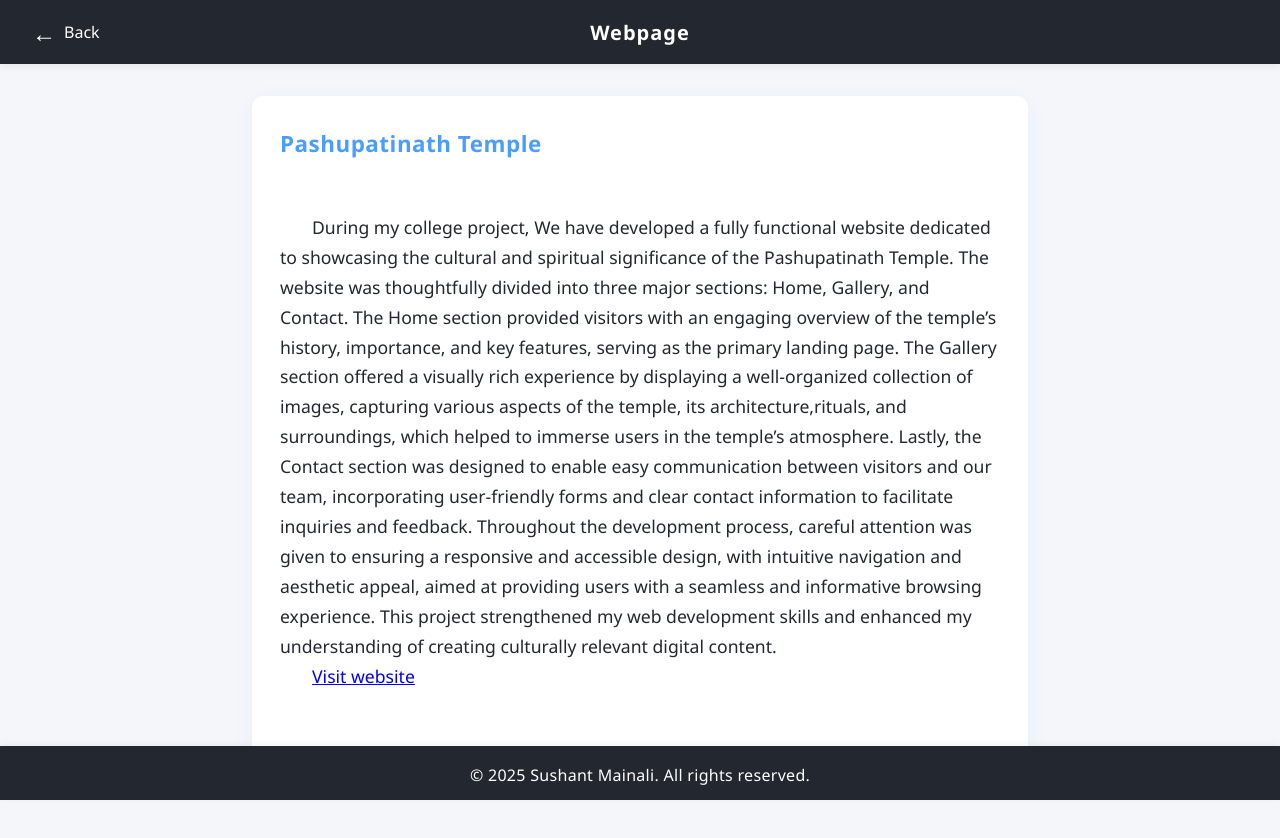
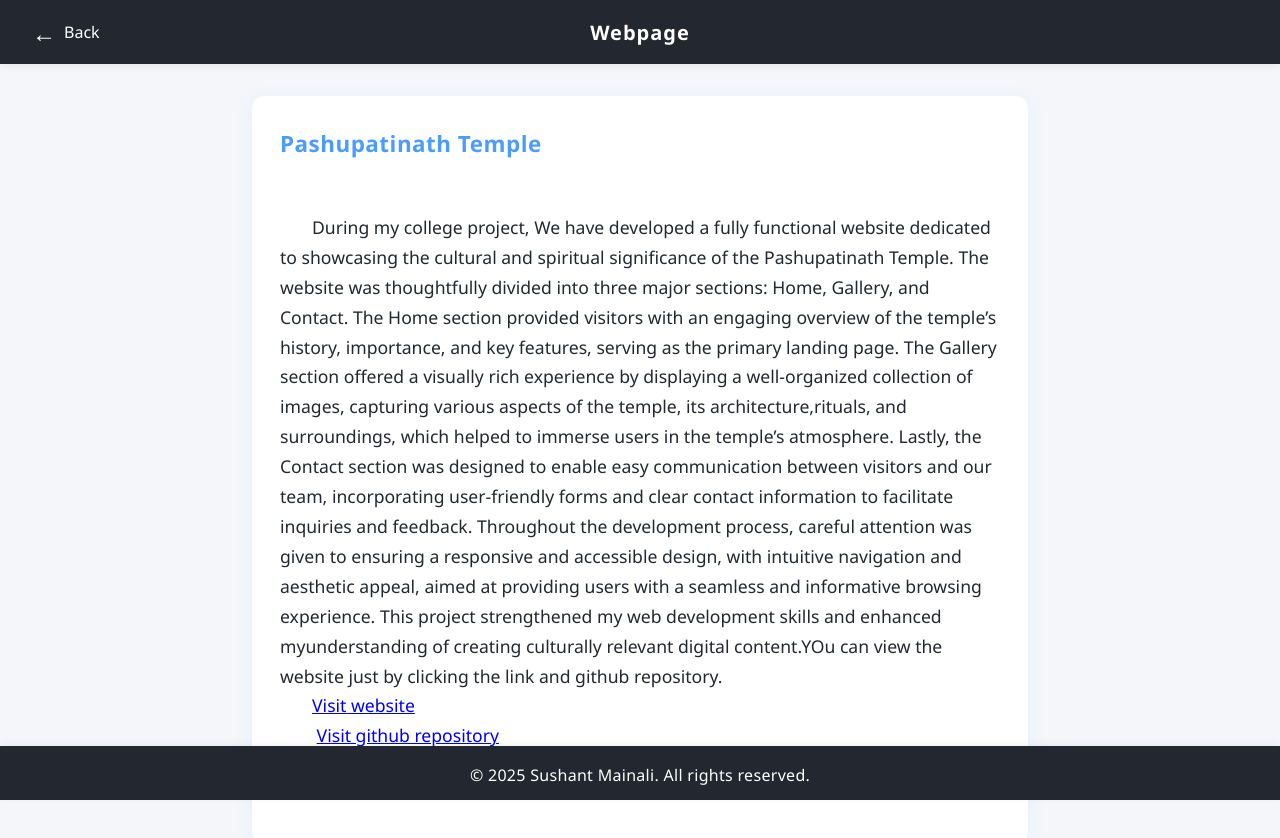
Before and after one commit to Sushantdev170/portfolio, a plain HTML site: page templepage.html in a window 1280 px wide. Drawn offline with Linux system fonts and the light colour scheme.

Commit message:
Update templepage.html

```diff
--- a/templepage.html
+++ b/templepage.html
@@ -221,8 +221,9 @@
     <div class="project-details-container">
       <div class="project-details-title">Pashupatinath Temple</div>
       <div class="project-details-text" id="projectText">
-       During my college project, We have developed a fully functional website dedicated to showcasing the cultural and spiritual significance of the Pashupatinath Temple. The website was thoughtfully divided into three major sections: Home, Gallery, and Contact. The Home section provided visitors with an engaging overview of the temple’s history, importance, and key features, serving as the primary landing page. The Gallery section offered a visually rich experience by displaying a well-organized collection of images, capturing various aspects of the temple, its architecture,rituals, and surroundings, which helped to immerse users in the temple’s atmosphere. Lastly, the Contact section was designed to enable easy communication between visitors and our team, incorporating user-friendly forms and clear contact information to facilitate inquiries and feedback. Throughout the development process, careful attention was given to ensuring a responsive and accessible design, with intuitive navigation and aesthetic appeal, aimed at providing users with a seamless and informative browsing experience. This project strengthened my web development skills and enhanced my understanding of creating culturally relevant digital content.
+       During my college project, We have developed a fully functional website dedicated to showcasing the cultural and spiritual significance of the Pashupatinath Temple. The website was thoughtfully divided into three major sections: Home, Gallery, and Contact. The Home section provided visitors with an engaging overview of the temple’s history, importance, and key features, serving as the primary landing page. The Gallery section offered a visually rich experience by displaying a well-organized collection of images, capturing various aspects of the temple, its architecture,rituals, and surroundings, which helped to immerse users in the temple’s atmosphere. Lastly, the Contact section was designed to enable easy communication between visitors and our team, incorporating user-friendly forms and clear contact information to facilitate inquiries and feedback. Throughout the development process, careful attention was given to ensuring a responsive and accessible design, with intuitive navigation and aesthetic appeal, aimed at providing users with a seamless and informative browsing experience. This project strengthened my web development skills and enhanced myunderstanding of creating culturally relevant digital content.YOu can view the website just by clicking the link and github repository.
        <a href="https://sushantdev170.github.io/Pashupatinath_Temple/" target="_blank" rel="noopener noreferrer">Visit website</a>
+        <a href="https://github.com/Sushantdev170/Pashupatinath_Temple" target="_blank" rel="noopener noreferrer">Visit github repository</a>
     </a>
       </div>
     </div>
```
